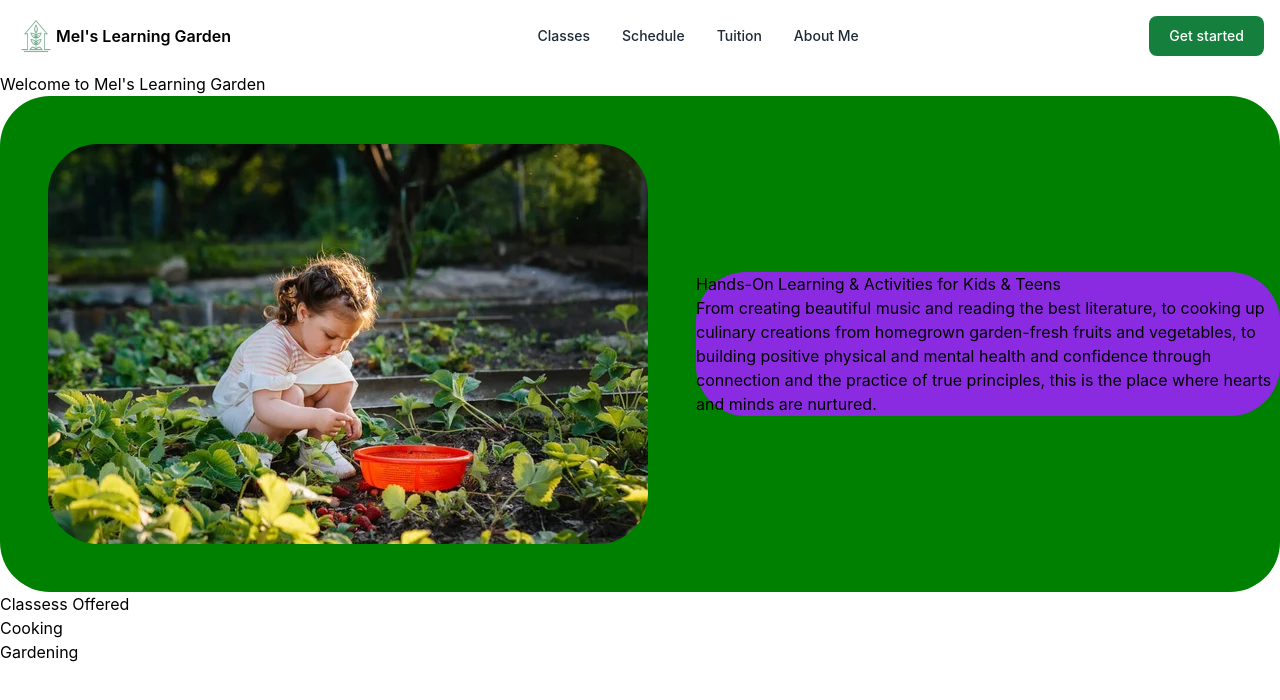
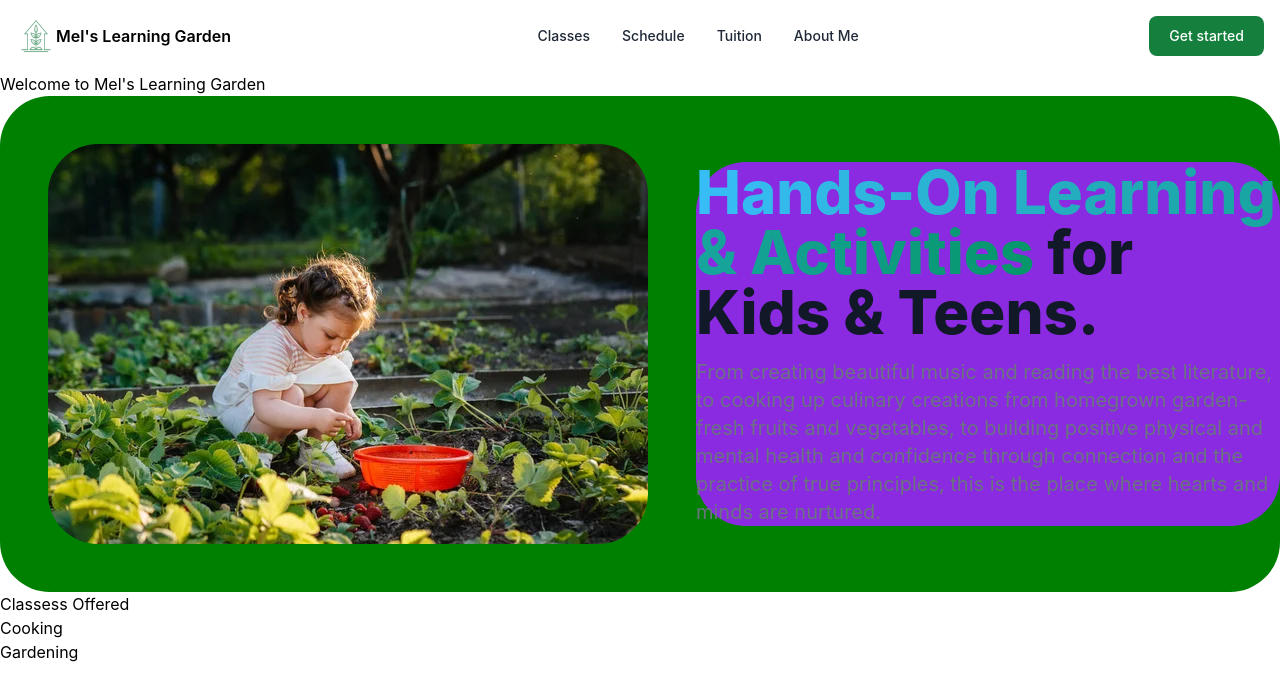
Before and after one commit to Shazammon/melslearninggarden, a React (Create React App) app: page / in a window 1280 px wide. Shown: the top 700 px of the page. Built offline with nearby package versions, Linux system fonts and the light colour scheme.

Commit message:
updated title page

```diff
--- a/src/components/pages/Home.jsx
+++ b/src/components/pages/Home.jsx
@@ -19,15 +19,19 @@ export default function Home() {
             className="img-one"
           />
           <div className="div-two">
-                <h3>Hands-On Learning & Activities for Kids & Teens</h3>
-                <p>
+            <h1 class="mb-4 text-3xl font-extrabold text-gray-900 dark:text-white md:text-5xl lg:text-6xl">
+              <span class="text-transparent bg-clip-text bg-gradient-to-r to-emerald-600 from-sky-400">
+                Hands-On Learning & Activities
+              </span>{" "}
+              for Kids & Teens.
+            </h1>
+            <p class="text-lg font-normal text-gray-500 lg:text-xl dark:text-gray-400">
               From creating beautiful music and reading the best literature, to
-                cooking up culinary creations from homegrown garden-fresh fruits and
-                vegetables, to building positive physical and mental health and
-                confidence through connection and the practice of true principles,
-                this is the place where hearts and minds are nurtured.
+              cooking up culinary creations from homegrown garden-fresh fruits
+              and vegetables, to building positive physical and mental health
+              and confidence through connection and the practice of true
+              principles, this is the place where hearts and minds are nurtured.
             </p>
-
           </div>
         </div>
         <h2>Classess Offered</h2>
```
Lines whose indentation alone changed are shown as unchanged.
